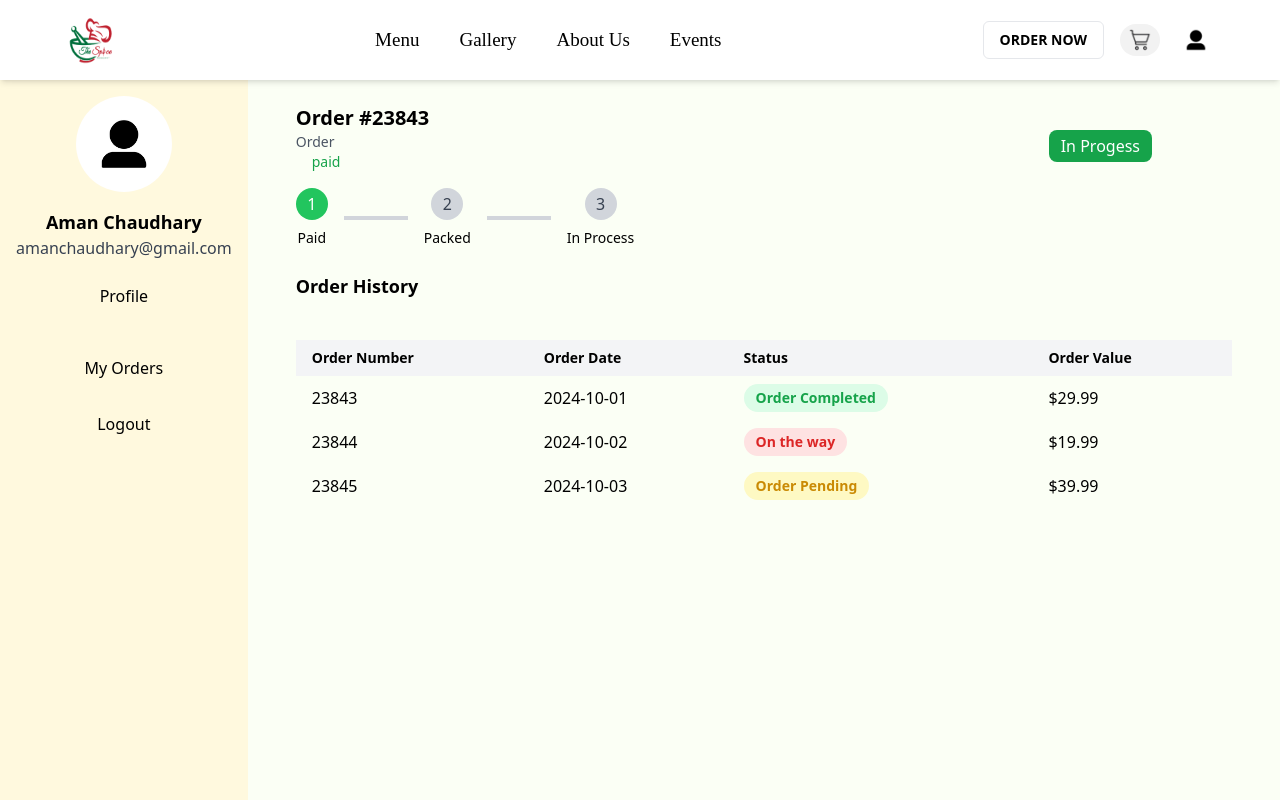
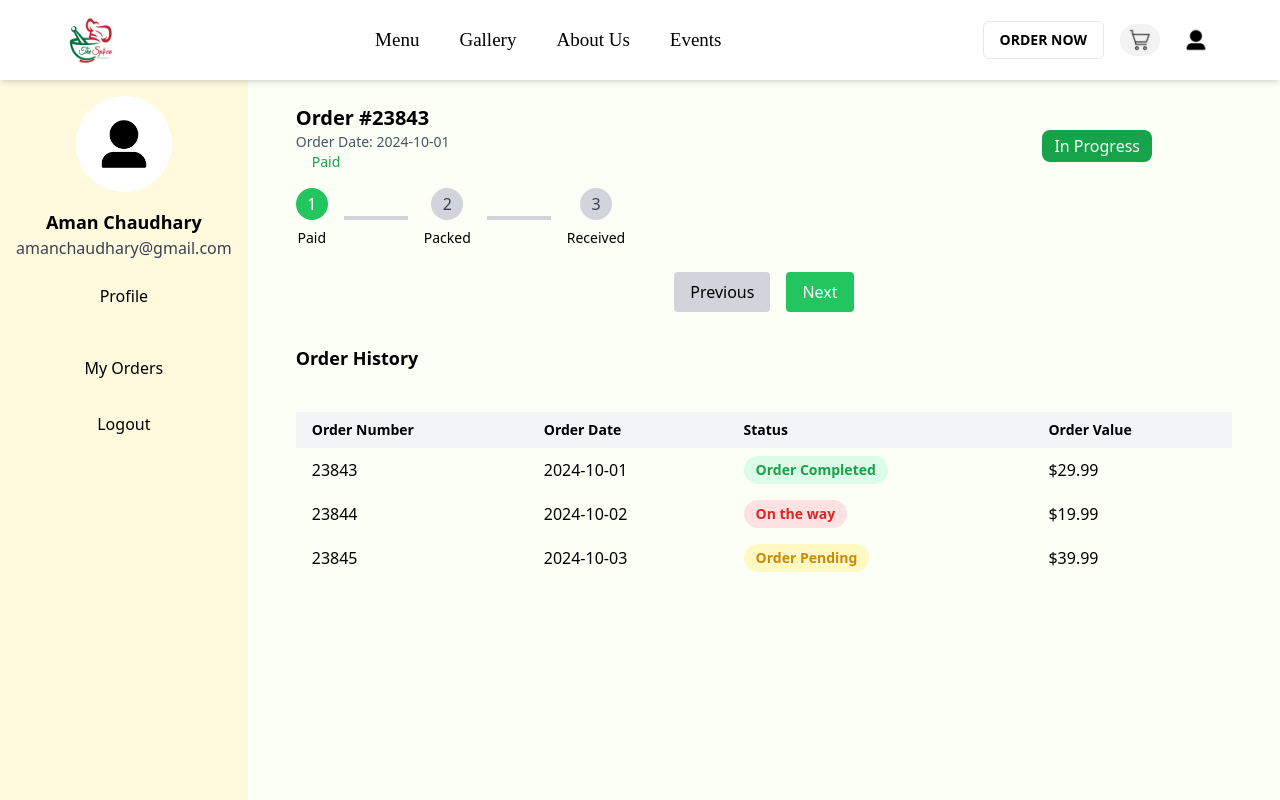
Before and after one commit to AmanCH3/restaurant_frontend, a React (Vite) app in the folder frontend/: page /profile/orders in a window 1280 px wide. Shown: the top 800 px of the page. Built offline with nearby package versions, Linux system fonts and the light colour scheme.

Commit message:
feat : order stepper dynamic

```diff
--- a/frontend/src/page/logout.jsx
+++ b/frontend/src/page/logout.jsx
@@ -3,9 +3,9 @@ import React from 'react';
 
 const Logout = () => {
   return (
-    <div>
+    <div className='pt-20'>
       <h1 className="text-2xl font-bold mb-4">Logout</h1>
-      {/* Logout content */}
+      <h3 className="text-lg mb-6">You have been logged out.</h3>
     </div>
   );
 };
--- a/frontend/src/page/order.jsx
+++ b/frontend/src/page/order.jsx
@@ -1,9 +1,6 @@
 import React, { useState } from 'react';
 
 const Orders = () => {
-  // State for the current step in the order process
-  const [currentStep, setCurrentStep] = useState(1); // Change the initial value as needed
-
   // Sample orders data (you can replace this with actual data)
   const orders = [
     { id: 1, number: '23843', date: '2024-10-01', status: 'Order Completed', value: 29.99 },
@@ -11,56 +8,88 @@ const Orders = () => {
     { id: 3, number: '23845', date: '2024-10-03', status: 'Order Pending', value: 39.99 },
   ];
 
+  // State for the current step in the order process
+  const [currentStep, setCurrentStep] = useState(1); // Initial value for stepper
+  const [selectedOrder, setSelectedOrder] = useState(orders[0]); // Default order selection
+
+  // Function to move to the next step
+  const nextStep = () => {
+    setCurrentStep((prevStep) => (prevStep < 3 ? prevStep + 1 : prevStep));
+  };
+
+  // Function to move to the previous step
+  const prevStep = () => {
+    setCurrentStep((prevStep) => (prevStep > 1 ? prevStep - 1 : prevStep));
+  };
+
   return (
     <div className="p-6 pt-20 bg-g min-h-screen">
       {/* Order Header */}
-      <div className='flex flex-row justify-between items-center'>
+      <div className="flex flex-row justify-between items-center">
+        <div className="mb-4 flex flex-col items-start">
+          <h2 className="text-xl font-semibold">Order #{selectedOrder.number}</h2>
+          <p className="text-sm text-gray-600">Order Date: {selectedOrder.date}</p>
+          <p className="px-4 text-sm text-green-600">Paid</p>
+        </div>
 
-      <div className="mb-4 flex flex-col items-start">
-        <h2 className="text-xl font-semibold">Order #23843</h2>
-        <p className="text-sm text-gray-600">Order</p>
-        <p className=' px-4 text-sm text-green-600'> paid</p>
-
-      </div>
-
-      <div>
-        <button className='bg-green-600 text-white rounded-lg w-50 h-8 px-3 mr-20'>In Progess</button>
-      </div>
+        <div>
+          <button className="bg-green-600 text-white rounded-lg w-50 h-8 px-3 mr-20">In Progress</button>
+        </div>
       </div>
 
       {/* Progress Bar */}
       <div className="flex items-center space-x-4 mb-6">
-        <div className="relative flex flex-col  items-center">
-          <div className={`w-8 h-8 rounded-full flex items-center justify-center
-            ${currentStep >= 1 ? 'bg-green-500 text-white' : 'bg-gray-300 text-gray-700'}`}>
+        <div className="relative flex flex-col items-center">
+          <div
+            className={`w-8 h-8 rounded-full flex items-center justify-center ${
+              currentStep >= 1 ? 'bg-green-500 text-white' : 'bg-gray-300 text-gray-700'
+            }`}
+          >
             1
           </div>
           <p className="mt-2 text-sm">Paid</p>
         </div>
         <div className={`h-1 w-16 ${currentStep >= 2 ? 'bg-green-500' : 'bg-gray-300'}`} />
         <div className="relative flex flex-col items-center">
-          <div className={`w-8 h-8 rounded-full flex items-center justify-center
-            ${currentStep >= 2 ? 'bg-green-500 text-white' : 'bg-gray-300 text-gray-700'}`}>
+          <div
+            className={`w-8 h-8 rounded-full flex items-center justify-center ${
+              currentStep >= 2 ? 'bg-green-500 text-white' : 'bg-gray-300 text-gray-700'
+            }`}
+          >
             2
           </div>
           <p className="mt-2 text-sm">Packed</p>
         </div>
         <div className={`h-1 w-16 ${currentStep >= 3 ? 'bg-green-500' : 'bg-gray-300'}`} />
         <div className="relative flex flex-col items-center">
-          <div className={`w-8 h-8 rounded-full flex items-center justify-center
-            ${currentStep >= 3 ? 'bg-green-500 text-white' : 'bg-gray-300 text-gray-700'}`}>
+          <div
+            className={`w-8 h-8 rounded-full flex items-center justify-center ${
+              currentStep >= 3 ? 'bg-green-500 text-white' : 'bg-gray-300 text-gray-700'
+            }`}
+          >
             3
           </div>
-          <button className="mt-2 text-sm">In Process</button>
+          <p className="mt-2 text-sm">Received</p>
         </div>
       </div>
 
+      {/* Step Control Buttons */}
+      <div className="flex justify-center space-x-4 mb-8">
+        <button onClick={prevStep} className="px-4 py-2 bg-gray-300 rounded">
+          Previous
+        </button>
+        <button onClick={nextStep} className="px-4 py-2 bg-green-500 text-white rounded">
+          Next
+        </button>
+      </div>
+
+      {/* Order History */}
       <div>
-        <h1 className='font-semibold text-lg pb-10'>Order History</h1>
+        <h1 className="font-semibold text-lg pb-10">Order History</h1>
       </div>
 
       {/* Order History Table */}
-      <table className="w-full  ">
+      <table className="w-full">
         <thead className="bg-gray-100 text-left text-sm">
           <tr>
             <th className="px-4 py-2">Order Number</th>
@@ -70,15 +99,26 @@ const Orders = () => {
           </tr>
         </thead>
         <tbody>
-          {orders.map(order => (
-            <tr key={order.id} className="">
+          {orders.map((order) => (
+            <tr
+              key={order.id}
+              className="cursor-pointer hover:bg-gray-100"
+              onClick={() => setSelectedOrder(order)}
+            >
               <td className="px-4 py-2">{order.number}</td>
               <td className="px-4 py-2">{order.date}</td>
               <td className="px-4 py-2">
-                <span className={`inline-block px-3 py-1 rounded-full text-sm font-semibold
-                  ${order.status === 'On the way' ? 'bg-red-100 text-red-600' : ''}
-                  ${order.status === 'Order Pending' ? 'bg-yellow-100 text-yellow-600' : ''}
-                  ${order.status === 'Order Completed' ? 'bg-green-100 text-green-600' : ''}`}>
+                <span
+                  className={`inline-block px-3 py-1 rounded-full text-sm font-semibold ${
+                    order.status === 'On the way'
+                      ? 'bg-red-100 text-red-600'
+                      : order.status === 'Order Pending'
+                      ? 'bg-yellow-100 text-yellow-600'
+                      : order.status === 'Order Completed'
+                      ? 'bg-green-100 text-green-600'
+                      : ''
+                  }`}
+                >
                   {order.status}
                 </span>
               </td>
```
